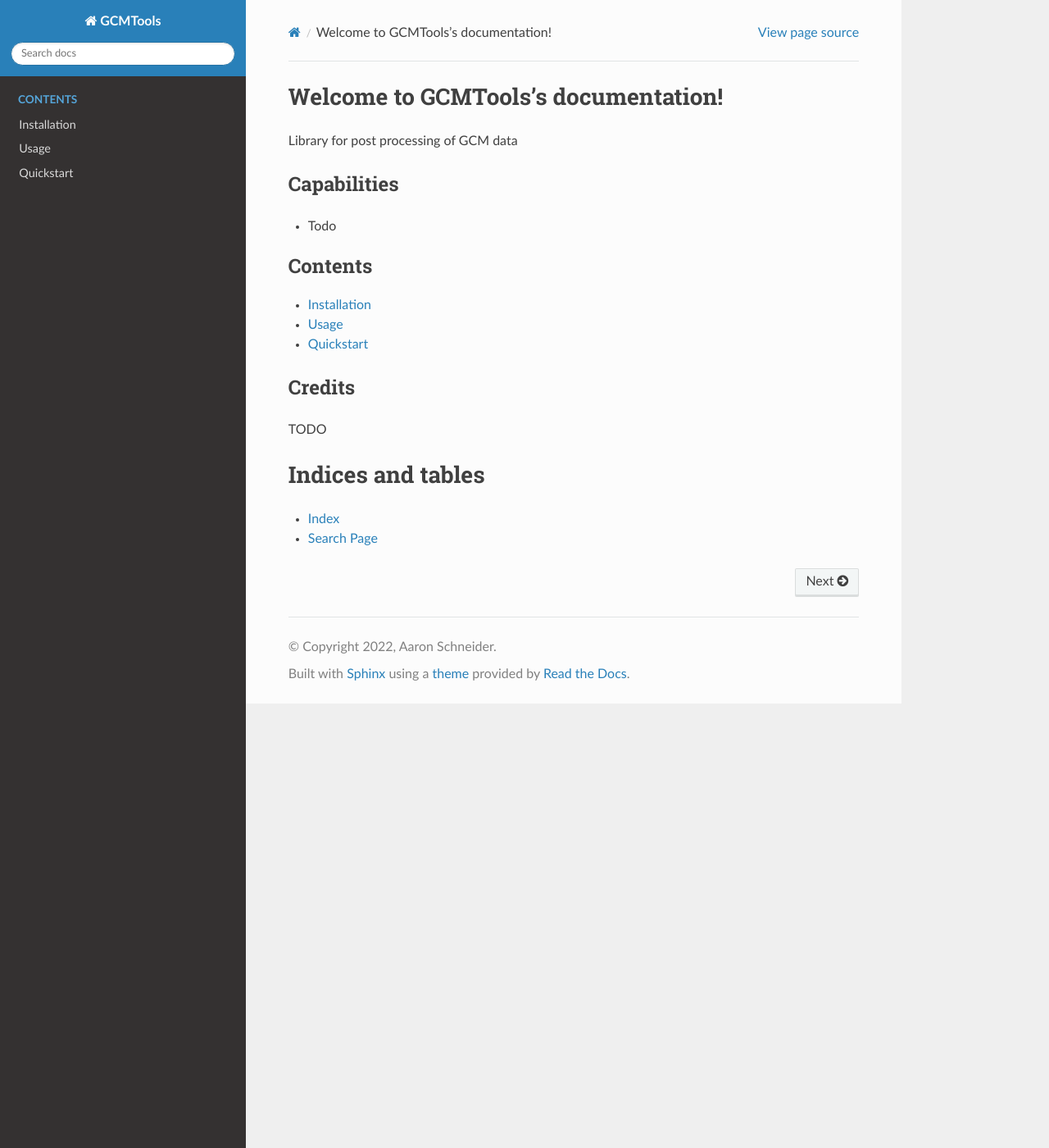
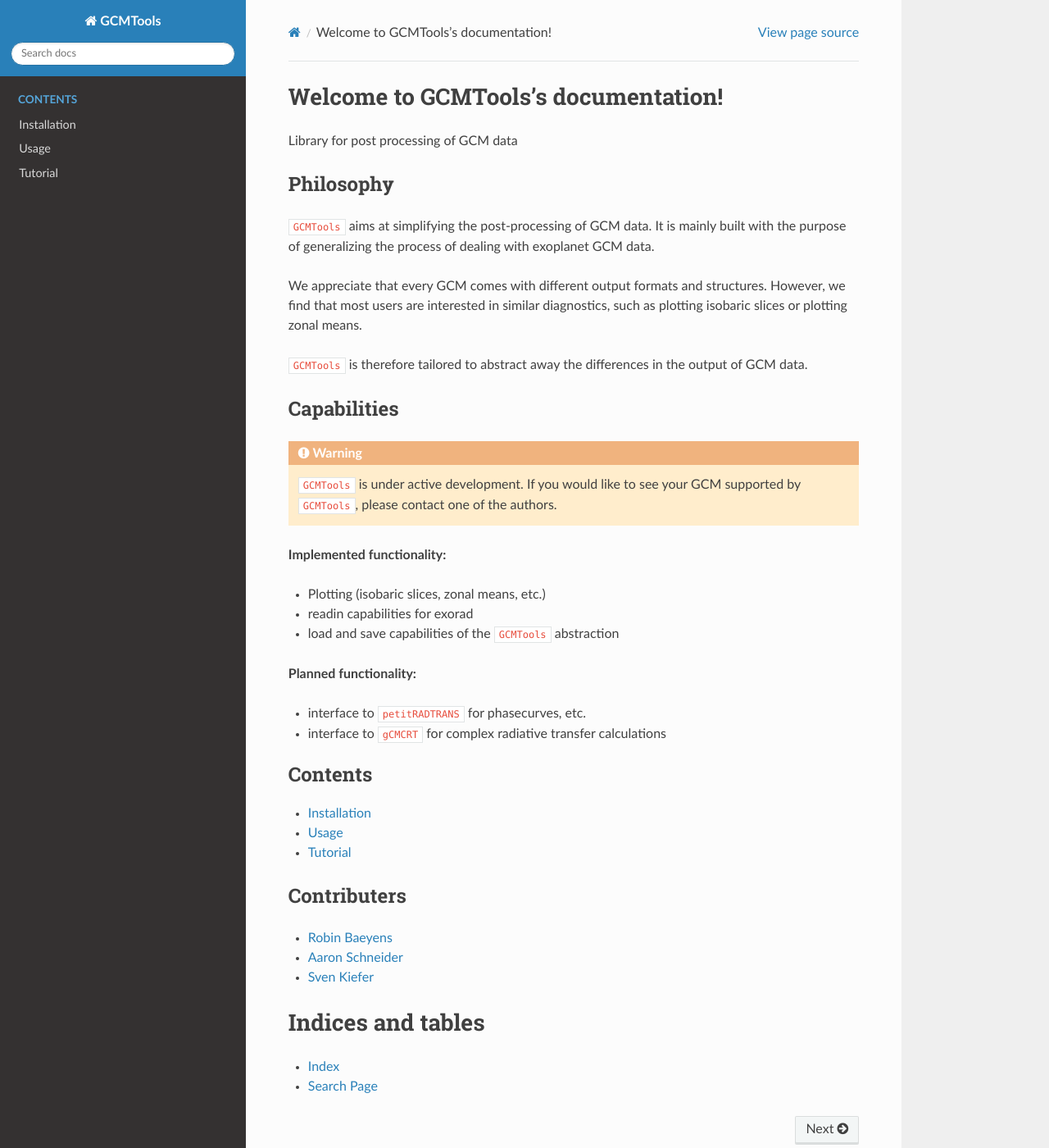
Before and after one commit to exorad/gcm_toolkit, a Sphinx documentation site: the page built from doc/source/index.rst, in a window 1280 px wide and 1400 px high. Shown: the whole window at 82% size. Built offline with Sphinx 7.4.7 and the Read the Docs theme 2.0.0, drawn with Linux system fonts in a browser that asks for light colours.

Commit message:
More stuff to docs

```diff
--- a/doc/source/exorad.rst
+++ /dev/null
@@ -1,4 +0,0 @@
-Exorad
-======
-
-TODO
--- a/doc/source/index.rst
+++ b/doc/source/index.rst
@@ -7,9 +7,32 @@
 =======================================
 Library for post processing of GCM data
 
+Philosophy
+----------
+``GCMTools`` aims at simplifying the post-processing of GCM data.
+It is mainly built with the purpose of generalizing the process of dealing with exoplanet GCM data.
+
+We appreciate that every GCM comes with different output formats and structures.
+However, we find that most users are interested in similar diagnostics, such as plotting isobaric slices or plotting zonal means.
+
+``GCMTools`` is therefore tailored to abstract away the differences in the output of GCM data.
+
 Capabilities
--------------
-- Todo
+------------
+
+.. warning::
+   ``GCMTools`` is under active development. If you would like to see your GCM supported by ``GCMTools``, please contact one of the authors.
+
+**Implemented functionality:**
+
+- Plotting (isobaric slices, zonal means, etc.)
+- readin capabilities for exorad
+- load and save capabilities of the ``GCMTools`` abstraction
+
+**Planned functionality:**
+
+- interface to ``petitRADTRANS`` for phasecurves, etc.
+- interface to ``gCMCRT`` for complex radiative transfer calculations
 
 .. toctree::
    :maxdepth: 1
@@ -20,9 +43,12 @@
    notebooks/demo.ipynb
 
 
-Credits
--------
-TODO
+Contributers
+------------
+- `Robin Baeyens <https://github.com/robinbaeyens/>`_
+- `Aaron Schneider <https://github.com/aarondavidschneider/>`_
+- `Sven Kiefer <https://github.com/kiefersv/>`_
+
 
 Indices and tables
 ==================
```
Also changed, not shown: doc/source/installation.rst (+29 -2 lines), doc/source/usage.rst (+15 -1 lines), doc/source/notebooks/demo.ipynb.
